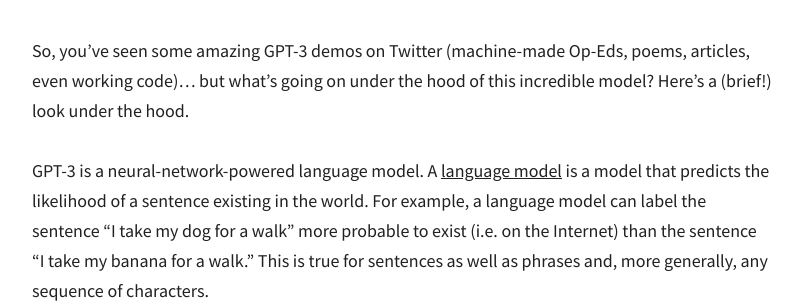
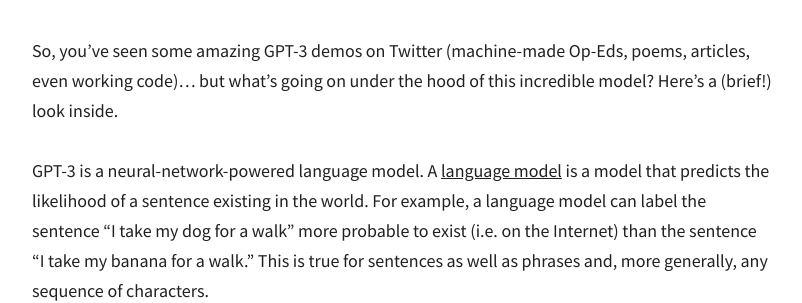
Before and after one commit to dalequark/daleonai, a Jekyll site: the page built from _posts/2020-07-22-gpt-3-explained-in-under-3-minutes.md, in a window 1280 px wide and 900 px high, scrolled down 543 px. Shown: the part 221-524 px from the top of the window, without its empty margins (238-1040 px from the left). Built offline with Jekyll 4.4.1, drawn with Linux system fonts in a browser that asks for light colours; some web fonts are replaced; comment, search, counter and statistics services are not loaded.

Commit message:
Update from Forestry.io Dale updated _posts/2020-07-22-gpt-3-explained-in-under-3-minutes.md

```diff
--- a/_posts/2020-07-22-gpt-3-explained-in-under-3-minutes.md
+++ b/_posts/2020-07-22-gpt-3-explained-in-under-3-minutes.md
@@ -18,7 +18,7 @@
 
 <!--more-->
 
-So, you’ve seen some amazing GPT-3 demos on Twitter (machine-made Op-Eds, poems, articles, even working code)... but what’s going on under the hood of this incredible model? Here’s a (brief!) look under the hood.
+So, you’ve seen some amazing GPT-3 demos on Twitter (machine-made Op-Eds, poems, articles, even working code)... but what’s going on under the hood of this incredible model? Here’s a (brief!) look inside.
 
 GPT-3 is a neural-network-powered language model. A [language model](https://towardsdatascience.com/language-modeling-c1cf7b983685) is a model that predicts the likelihood of a sentence existing in the world. For example, a language model can label the sentence “I take my dog for a walk” more probable to exist (i.e. on the Internet) than the sentence “I take my banana for a walk.” This is true for sentences as well as phrases and, more generally, any sequence of characters.
 
```
